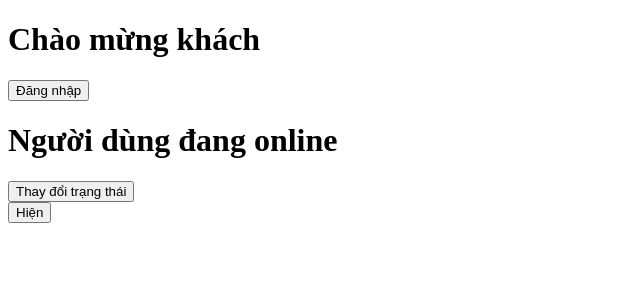
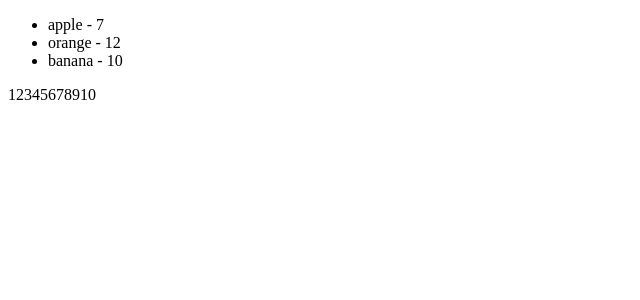
Before and after one commit to 1996Khanh/LearnVueJs, a Vue app: page / in a window 1280 px wide. Shown: the top 300 px of the page, without its empty margins (0-640 px from the left). Built offline with nearby package versions, Linux system fonts and the light colour scheme.

Commit message:
Use v-for in vuejs

```diff
--- a/src/App.vue
+++ b/src/App.vue
@@ -1,45 +1,26 @@
 <script setup>
-import { ref } from 'vue'
-
-const isLoggedIn = ref(false)
-
-const toggleLogin = () => {
-  isLoggedIn.value = !isLoggedIn.value
-}
-
-const userStatus = ref('online')
-
-const changeStatus = () => {
-  if (userStatus.value === 'online') {
-    userStatus.value = 'away'
-  } else if (userStatus.value === 'away') {
-    userStatus.value = 'busy'
-  } else if (userStatus.value === 'busy') {
-    userStatus.value = 'online'
-  }
-}
-
-const isVisible = ref(false)
-
-const toggleShow = () => {
-  isVisible.value = !isVisible.value
-}
+import { ref, reactive } from 'vue'
+const shoppingItems = ref([
+  {
+    name: 'apple',
+    price: 7,
+  },
+  {
+    name: 'orange',
+    price: 12,
+  },
+  {
+    name: 'banana',
+    price: 10,
+  },
+])
 </script>
 
 <template>
   <div>
-    <h1 v-if="isLoggedIn">Chào mừng người dùng đã đăng nhập</h1>
-    <h1 v-else>Chào mừng khách</h1>
-    <button @click="toggleLogin">{{ isLoggedIn ? 'Đăng xuất' : 'Đăng nhập' }}</button>
-
-    <br />
-    <h1 v-if="userStatus === 'online'">Người dùng đang online</h1>
-    <h1 v-else-if="userStatus === 'away'">Người dùng đang vắng mặt</h1>
-    <h1 v-else-if="userStatus === 'busy'">Người dùng đang bận</h1>
-    <button @click="changeStatus">Thay đổi trạng thái</button>
-
-    <br />
-    <h1 v-show="isVisible">Nội dung này ẩn hoặc hiển thị</h1>
-    <button @click="toggleShow">{{ isVisible ? 'Ẩn' : 'Hiện' }}</button>
+    <ul>
+      <li v-for="item in shoppingItems" :key="item.name">{{ item.name }} - {{ item.price }}</li>
+    </ul>
+    <span v-for="n in 10" :key="n">{{ n }}</span>
   </div>
 </template>
```
